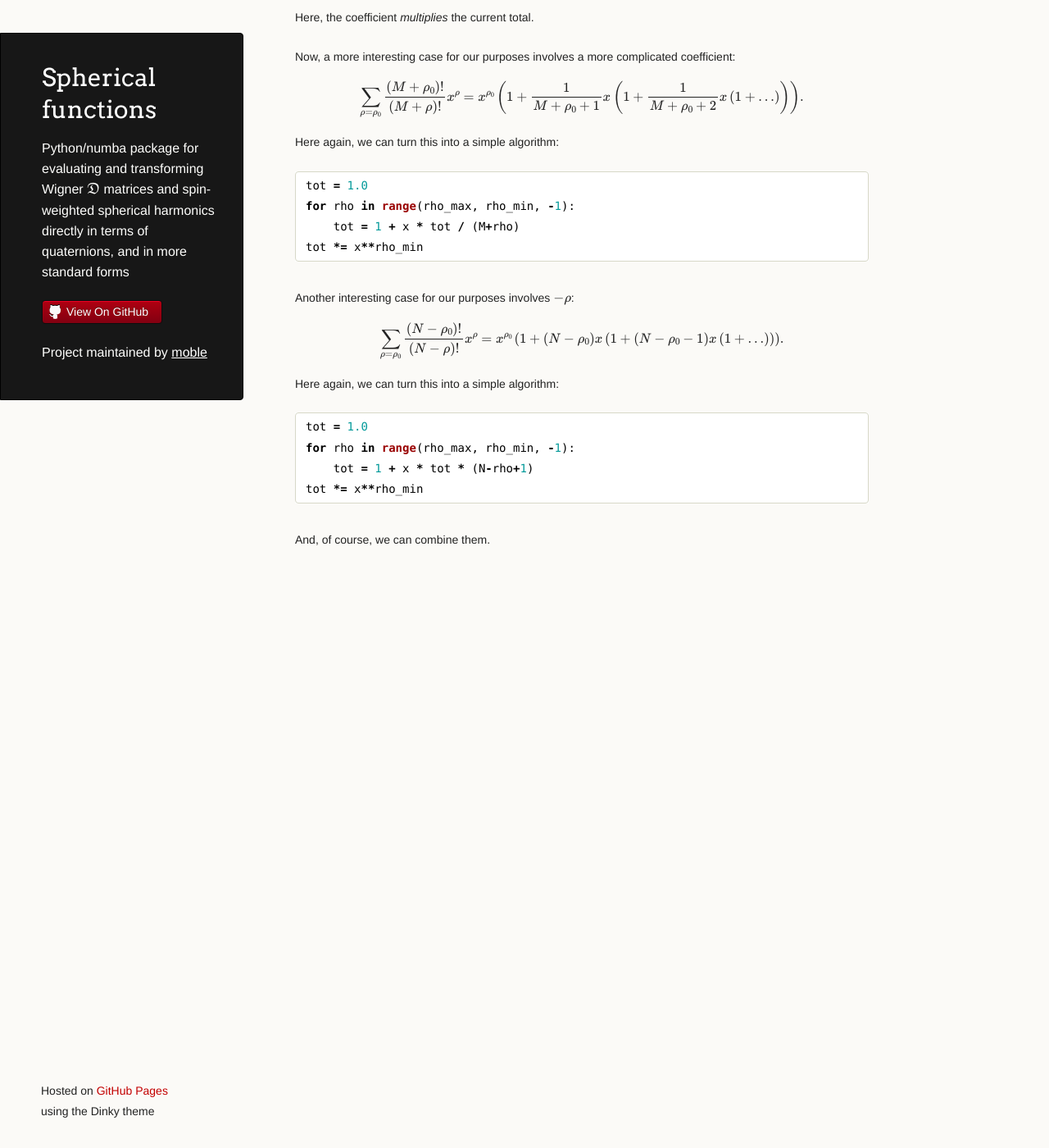
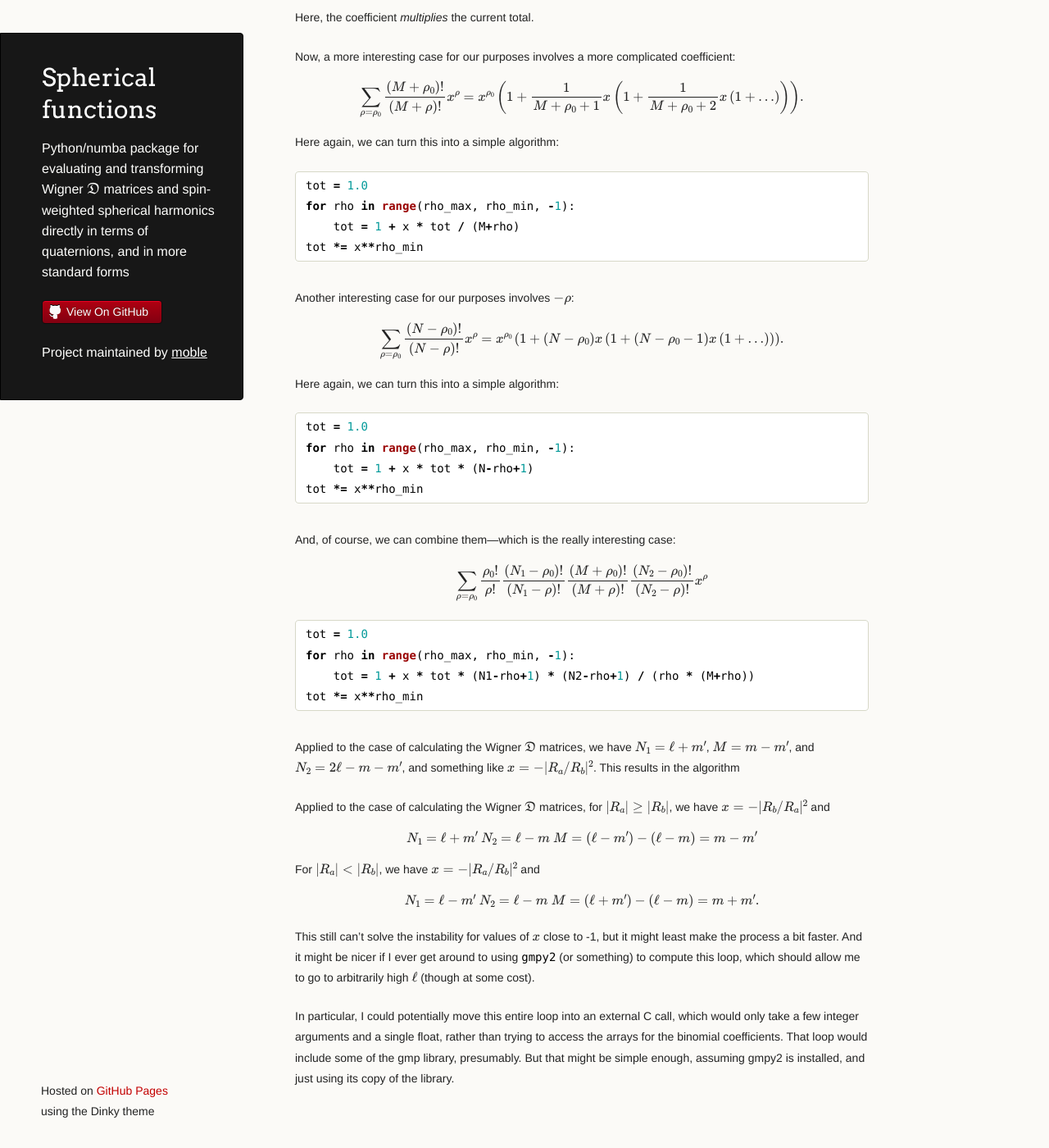
Before and after one commit to moble/spherical_functions, a Jekyll site: the page built from PolynomialsWithFactorials.md, in a window 1280 px wide and 1400 px high, scrolled down 762 px. Shown: the whole window at 82% size. Built offline with Jekyll 4.4.1, drawn with Linux system fonts in a browser that asks for light colours; formulas are drawn with MathJax 3; before the commit the page ends 1505 px from its top, so only the background shows below that.

Commit message:
Show full version applied to Wigner D sum

````diff
--- a/PolynomialsWithFactorials.md
+++ b/PolynomialsWithFactorials.md
@@ -72,4 +72,52 @@ for rho in range(rho_max, rho_min, -1):
 tot *= x**rho_min
 ```
 
-And, of course, we can combine them.
+And, of course, we can combine them---which is the really interesting case:
+\begin{equation\*}
+  \sum\_{\rho=\rho\_0}
+  \frac{\rho\_0!} {\rho!}
+  \frac{(N\_1-\rho\_0)!} {(N\_1-\rho)!}
+  \frac{(M+\rho\_0)!} {(M+\rho)!}
+  \frac{(N\_2-\rho\_0)!} {(N\_2-\rho)!}
+  x^\rho
+\end{equation\*}
+
+```python
+tot = 1.0
+for rho in range(rho_max, rho_min, -1):
+    tot = 1 + x * tot * (N1-rho+1) * (N2-rho+1) / (rho * (M+rho))
+tot *= x**rho_min
+```
+
+Applied to the case of calculating the Wigner $\mathfrak{D}$ matrices,
+we have $N\_{1} = \ell+m'$, $M = m-m'$, and $N\_{2} = 2\ell - m - m'$,
+and something like $x = - \lvert R\_{a} / R\_{b} \rvert^{2}$.  This
+results in the algorithm
+
+
+Applied to the case of calculating the Wigner $\mathfrak{D}$ matrices,
+for $\lvert R\_{a} \rvert \geq \lvert R\_{b} \rvert$, we have
+$x = - \lvert R\_{b} / R\_{a} \rvert^{2}$ and
+\begin{gather\*}
+  N\_{1} = \ell + m' \\\\
+  N\_{2} = \ell - m \\\\
+  M = (\ell-m') - (\ell-m) = m - m'
+\end{gather\*}
+For $\lvert R\_{a} \rvert < \lvert R\_{b} \rvert$, we have
+$x = - \lvert R\_{a} / R\_{b} \rvert^{2}$ and
+\begin{gather\*}
+  N\_{1} = \ell - m' \\\\
+  N\_{2} = \ell - m \\\\
+  M = (\ell+m') - (\ell-m) = m + m'.
+\end{gather\*}
+
+This still can't solve the instability for values of $x$ close to -1, but it
+might least make the process a bit faster.  And it might be nicer if I ever get
+around to using `gmpy2` (or something) to compute this loop, which should allow
+me to go to arbitrarily high $\ell$ (though at some cost).
+
+In particular, I could potentially move this entire loop into an external C
+call, which would only take a few integer arguments and a single float, rather
+than trying to access the arrays for the binomial coefficients.  That loop
+would include some of the gmp library, presumably.  But that might be simple
+enough, assuming gmpy2 is installed, and just using its copy of the library.
````
